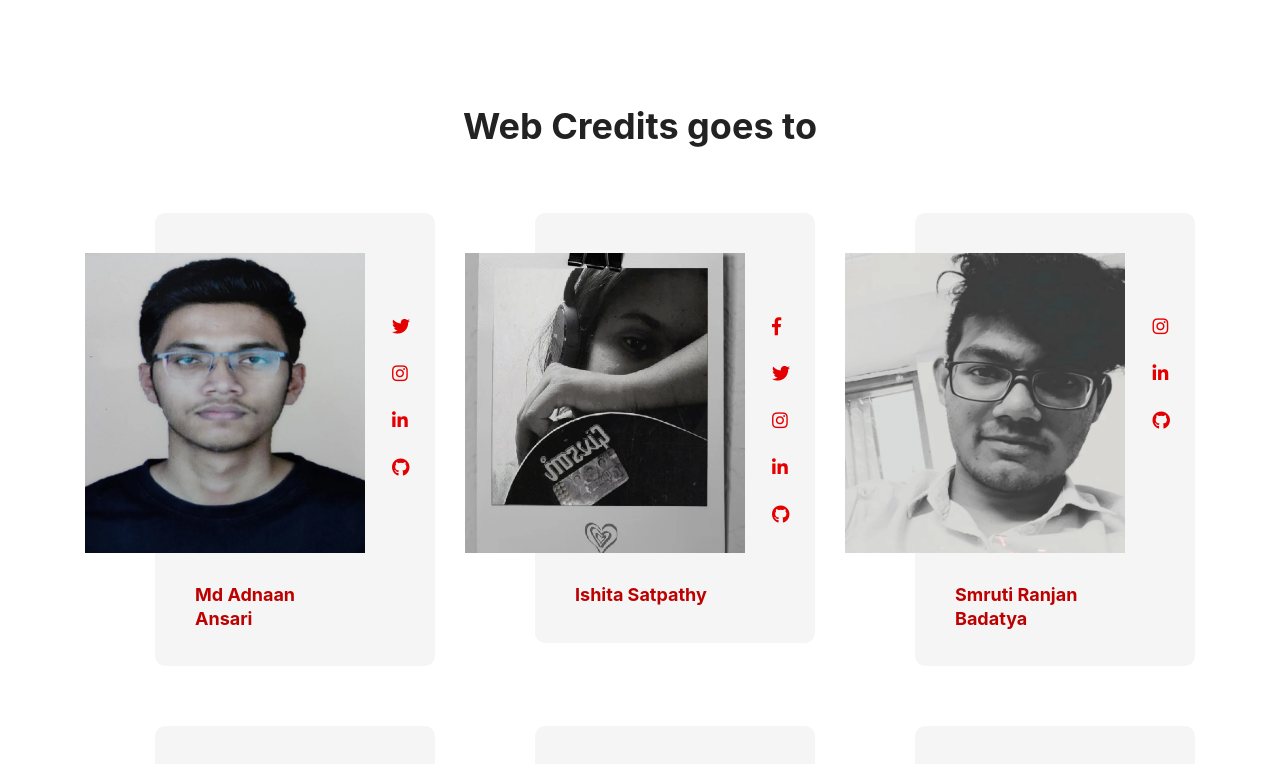
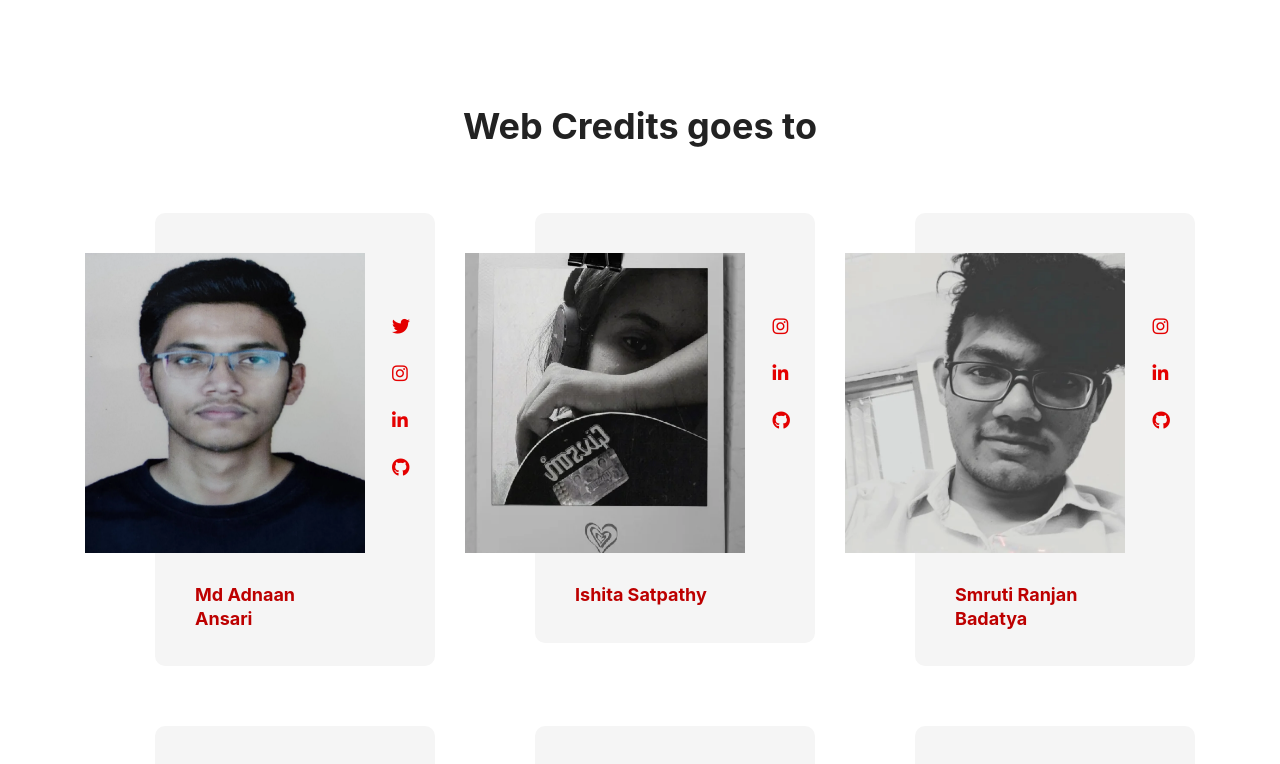
Before and after one commit to Anti-Bug-Squad/Team, a plain HTML site: page index.html in a window 1280 px wide. Shown: the top 764 px of the page. Drawn offline with nearby package versions, Linux system fonts and the light colour scheme.

Commit message:
Update index.html

```diff
--- a/index.html
+++ b/index.html
@@ -42,8 +42,8 @@
                     <div class="team-block col-lg-4 col-md-6 col-sm-12">
                         <div class="inner-box wow fadeInLeft" data-wow-delay="0ms" data-wow-duration="1500ms">
                             <ul class="social-icons">
-                                <li><a href="#"><i class="fab fa-facebook-f"></i></a></li>
-                                <li><a href="#"><i class="fab fa-twitter"></i></a></li>
+                                <!--<li><a href="#"><i class="fab fa-facebook-f"></i></a></li>
+                                <li><a href="#"><i class="fab fa-twitter"></i></a></li>-->
                                 <li><a href="instagram.com/ishitasatpathy/"><i class="fab fa-instagram"></i></a></li>
                                 <li><a href="https://www.linkedin.com/in/ishita-satpathy-619a38201/"><i class="fab fa-linkedin-in"></i></a></li>
                                 <li><a href="https://github.com/IshitaSatpathy"><i class="fab fa-github"></i></a></li>
```
